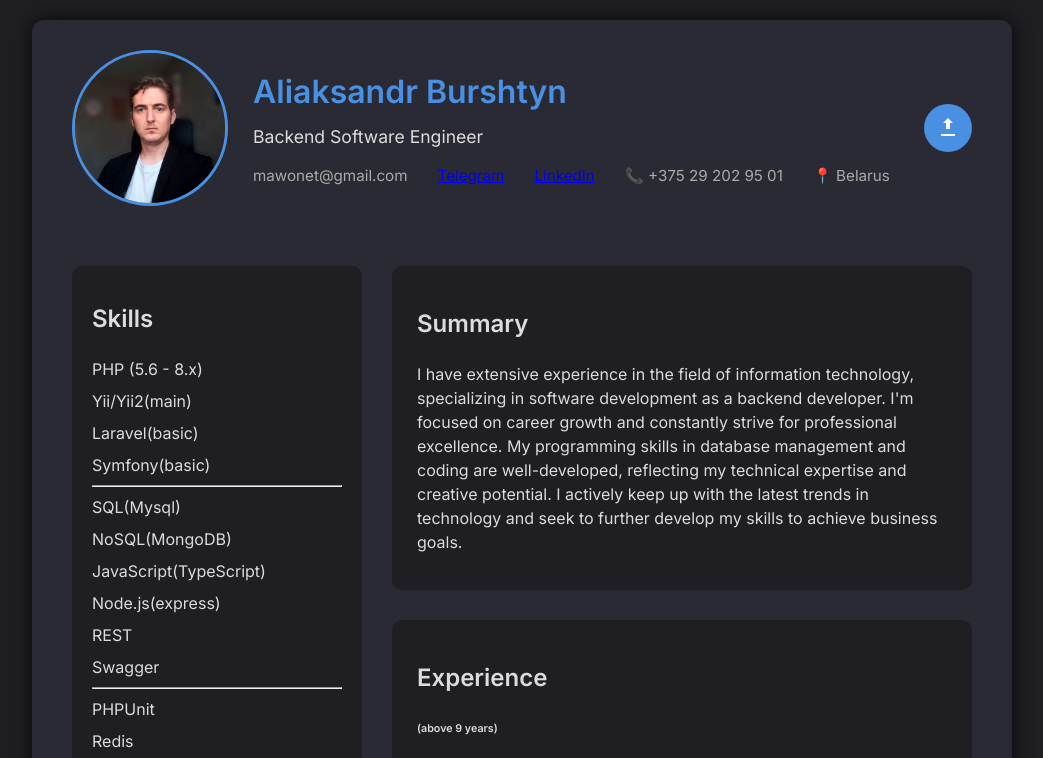
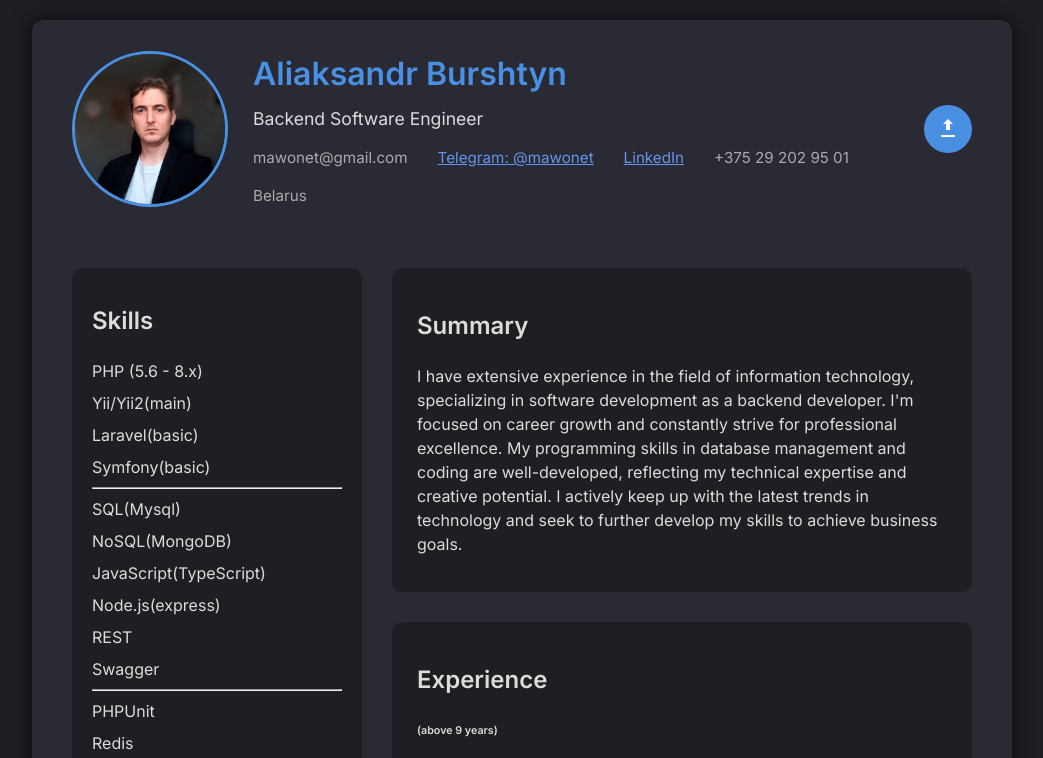
Before and after one commit to mawonet/mawonet.github.io, a plain HTML site: page index.html in a window 1280 px wide. Shown: the top 758 px of the page, without its empty margins (118-1161 px from the left). Drawn offline with Linux system fonts and the light colour scheme.

Commit message:
change color and link

```diff
--- a/index.html
+++ b/index.html
@@ -19,10 +19,10 @@
             <p class="position">Backend Software Engineer</p>
             <div class="contacts">
                 <div>mawonet@gmail.com</div>
-                <a href="https://t.me/mawonet" style="" target="_blank" rel="noopener noreferrer"> Telegram</a>
+                <a href="https://t.me/mawonet" style="" target="_blank" rel="noopener noreferrer"> Telegram: @mawonet </a>
                 <a href="http://www.linkedin.com/in/mawonet" target="_blank"> LinkedIn </a>
-                <div>📞 +375 29 202 95 01</div>
-                <div>📍 Belarus</div>
+                <div>+375 29 202 95 01</div>
+                <div>Belarus</div>
             </div>
         </div>
         <div class="header-right">
--- a/style/style.css
+++ b/style/style.css
@@ -23,7 +23,9 @@ body {
 /*section {*/
 /*    height: max-content;*/
 /*}*/
-
+a {
+    color: cornflowerblue;
+}
 .container {
     max-width: 900px;
     width: 100%;
```
